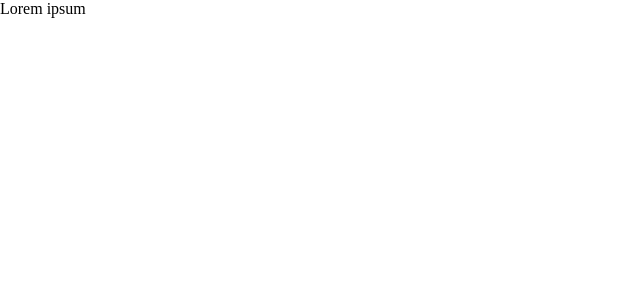
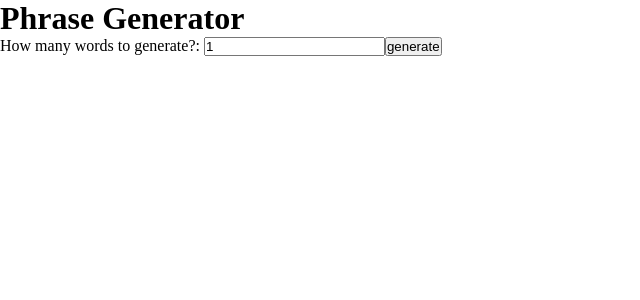
Before and after one commit to Victor-Nikliaiev/text-generator-app, a React (Create React App) app: page / in a window 1280 px wide. Shown: the top 300 px of the page, without its empty margins (0-640 px from the left). Built offline with nearby package versions, Linux system fonts and the light colour scheme.

Commit message:
Finished with functionality

```diff
--- a/src/App.tsx
+++ b/src/App.tsx
@@ -1,11 +1,39 @@
-import React from "react";
 import PhraseGen from "./generators/PhraseGenerator";
+import React, { useState } from "react";
 function App() {
-  const phrase = new PhraseGen(100);
-  console.log(phrase.phrase);
+  const phraseGen = new PhraseGen();
+  const [wordsNumber, setWordsNumber] = useState<number>(1);
+  const [phrase, setPhrase] = useState<string>();
+
+  const handleSubmit = (e: React.SyntheticEvent) => {
+    e.preventDefault();
+    const wholePhrase = phraseGen.getPhrase(wordsNumber);
+    setPhrase(wholePhrase);
+  };
   return (
     <>
-      <div>Lorem ipsum</div>
+      <div>
+        <h1>Phrase Generator</h1>
+        <form onSubmit={handleSubmit}>
+          <label htmlFor="wordLength">How many words to generate?: </label>
+          <input
+            type="number"
+            name="wordLength"
+            id="wordLength"
+            value={wordsNumber}
+            onChange={(e: React.ChangeEvent<HTMLInputElement>) => {
+              let num = parseInt(e.target.value);
+              if (isNaN(num)) {
+                setWordsNumber(1);
+                return;
+              }
+              setWordsNumber(num);
+            }}
+          />
+          <button type="submit">generate</button>
+        </form>
+      </div>
+      <p>{phrase}</p>
     </>
   );
 }
--- a/src/generators/PhraseGenerator.ts
+++ b/src/generators/PhraseGenerator.ts
@@ -1,11 +1,8 @@
 import WordGen from "./WordGenerator";
 
 class PhraseGenerator extends WordGen {
-  constructor(private _wordsNumber: number) {
+  constructor() {
     super();
-    if (this._wordsNumber <= 0) {
-      this._wordsNumber = 1;
-    }
   }
 
   private _generatePhrase(wordsNumber: number): string {
@@ -14,8 +11,11 @@ class PhraseGenerator extends WordGen {
     return phrases.join(" ");
   }
 
-  get phrase(): string {
-    const phrase = this._generatePhrase(this._wordsNumber);
+  getPhrase(wordsNumber: number): string {
+    if (wordsNumber <= 0) {
+      wordsNumber = 1;
+    }
+    const phrase = this._generatePhrase(wordsNumber);
     return phrase;
   }
 }
```
